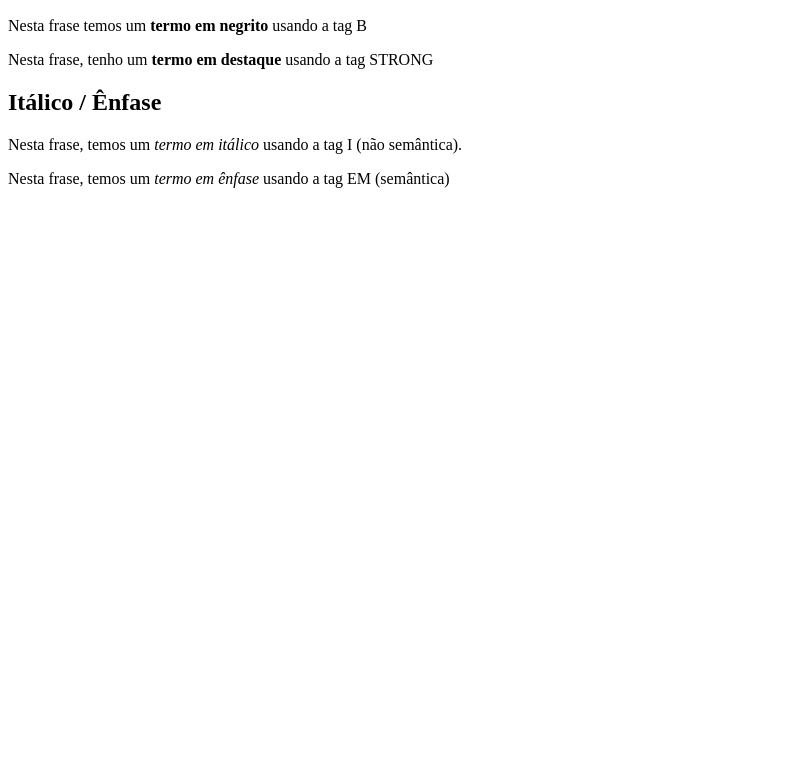
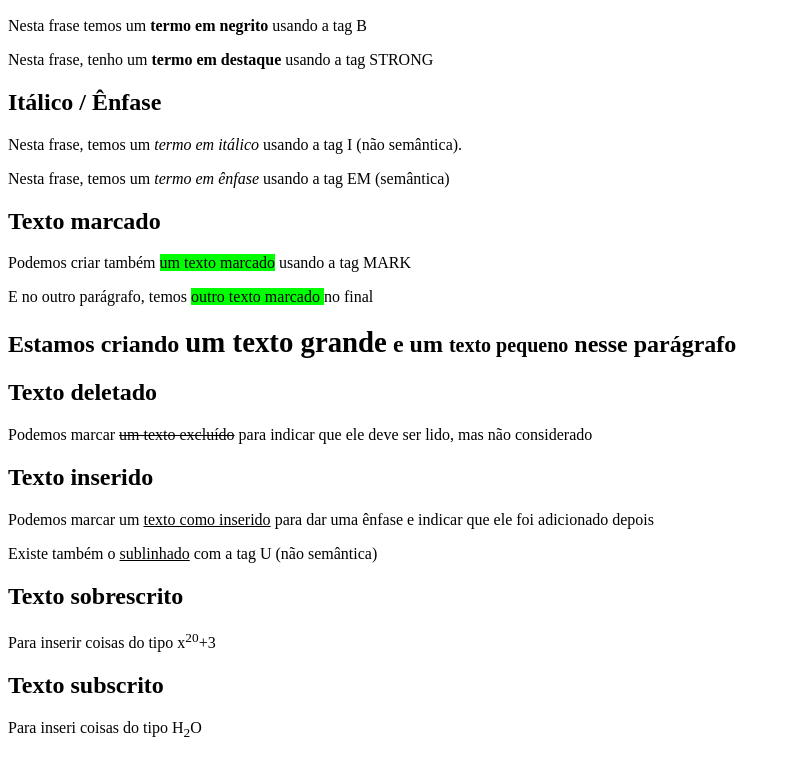
Before and after one commit to prycilla-valente/ex008---negrito-e-italico, a plain HTML site: page index.html in a window 1280 px wide. Shown: the part 110-867 px from the top of the page, without its empty margins (0-791 px from the left). Before the commit the page ends 800 px from the top, so only its background shows below. Drawn offline with Linux system fonts and the light colour scheme.

Commit message:
Atualização do index.html

```diff
--- a/index.html
+++ b/index.html
@@ -4,6 +4,12 @@
     <meta charset="UTF-8">
     <meta name="viewport" content="width=device-width, initial-scale=1.0">
     <title>Formatação de Textos</title>
+    <style>
+        mark {
+
+            background-color: lime;
+        }
+    </style>
 </head>
 <body>
     <h1>Principais formatações</h1>
@@ -14,5 +20,18 @@
     <p>Nesta frase, temos um <i>termo em itálico</i> usando a tag I (não semântica). </p>
     <p>Nesta frase, temos um <em>termo em ênfase</em> usando a tag EM (semântica)
     </p>
+    <h2>Texto marcado</h2>
+    <p>Podemos criar também <mark>um texto marcado</mark> usando a tag MARK</p>
+    <p>E no outro parágrafo, temos <mark> outro texto marcado </mark> no final</p>
+    <h2>Estamos criando <big>um texto grande</big> e um <small>texto pequeno</small> nesse parágrafo</h2>
+    <h2>Texto deletado</h2>
+    <p>Podemos marcar <del>um texto excluído</del> para indicar que ele deve ser lido, mas não considerado</p>
+    <h2>Texto inserido</h2>
+    <p>Podemos marcar um <ins>texto como inserido</ins> para dar uma ênfase e indicar que ele foi adicionado depois</p>
+    <p>Existe também o <u>sublinhado</u> com a tag U (não semântica)</p>
+    <h2>Texto sobrescrito</h2>
+    <p>Para inserir coisas do tipo x<sup>20</sup>+3</p>
+    <h2>Texto subscrito</h2>
+    <p>Para inseri coisas do tipo H<sub>2</sub>O</p>
 </body>
 </html>
```
